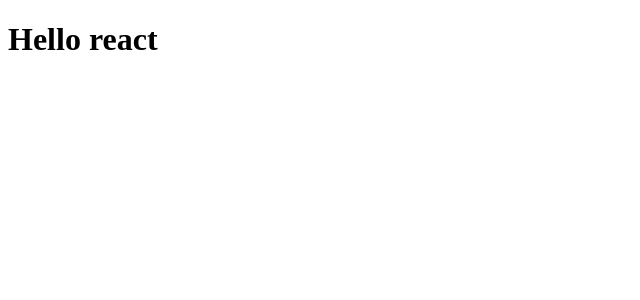
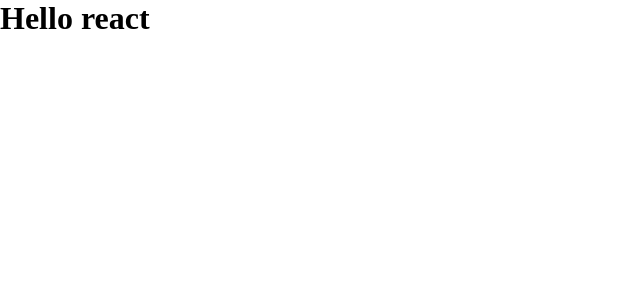
Before and after one commit to lucianodiisouza/ignite-cap1-githubexplorer, a React app: page / in a window 1280 px wide. Shown: the top 300 px of the page, without its empty margins (0-640 px from the left). Built offline with nearby package versions, Linux system fonts and the light colour scheme.

Commit message:
adding css and style loaders/interpreter to react project and webpack transpiler

```diff
--- a/package.json
+++ b/package.json
@@ -18,7 +18,9 @@
 		"@babel/preset-react": "^7.12.13",
 		"babel-loader": "^8.2.2",
 		"cross-env": "^7.0.3",
+		"css-loader": "^5.1.3",
 		"html-webpack-plugin": "^5.3.1",
+		"style-loader": "^2.0.0",
 		"webpack": "^5.26.2",
 		"webpack-cli": "^4.5.0",
 		"webpack-dev-server": "^3.11.2"
--- a/src/App.jsx
+++ b/src/App.jsx
@@ -1,3 +1,5 @@
+import "./styles/global.css";
+
 export function App() {
   return <h1>Hello react </h1>;
 }
--- /dev/null
+++ b/src/styles/global.css
@@ -0,0 +1,9 @@
+* {
+  margin: 0;
+  padding: 0;
+  box-sizing: border-box;
+}
+
+body {
+  font: Arial, Helvetica, sans-serif;
+}
--- a/webpack.config.js
+++ b/webpack.config.js
@@ -23,6 +23,13 @@ module.exports = {
     }),
   ],
   module: {
-    rules: [{ test: /\.jsx$/, exclude: /node_modules/, use: "babel-loader" }],
+    rules: [
+      { test: /\.jsx$/, exclude: /node_modules/, use: "babel-loader" },
+      {
+        test: /\.css$/,
+        exclude: /node_modules/,
+        use: ["style-loader", "css-loader"],
+      },
+    ],
   },
 };
```
Also changed, not shown: 1 other file (tests, documents, lock files or other folders).
